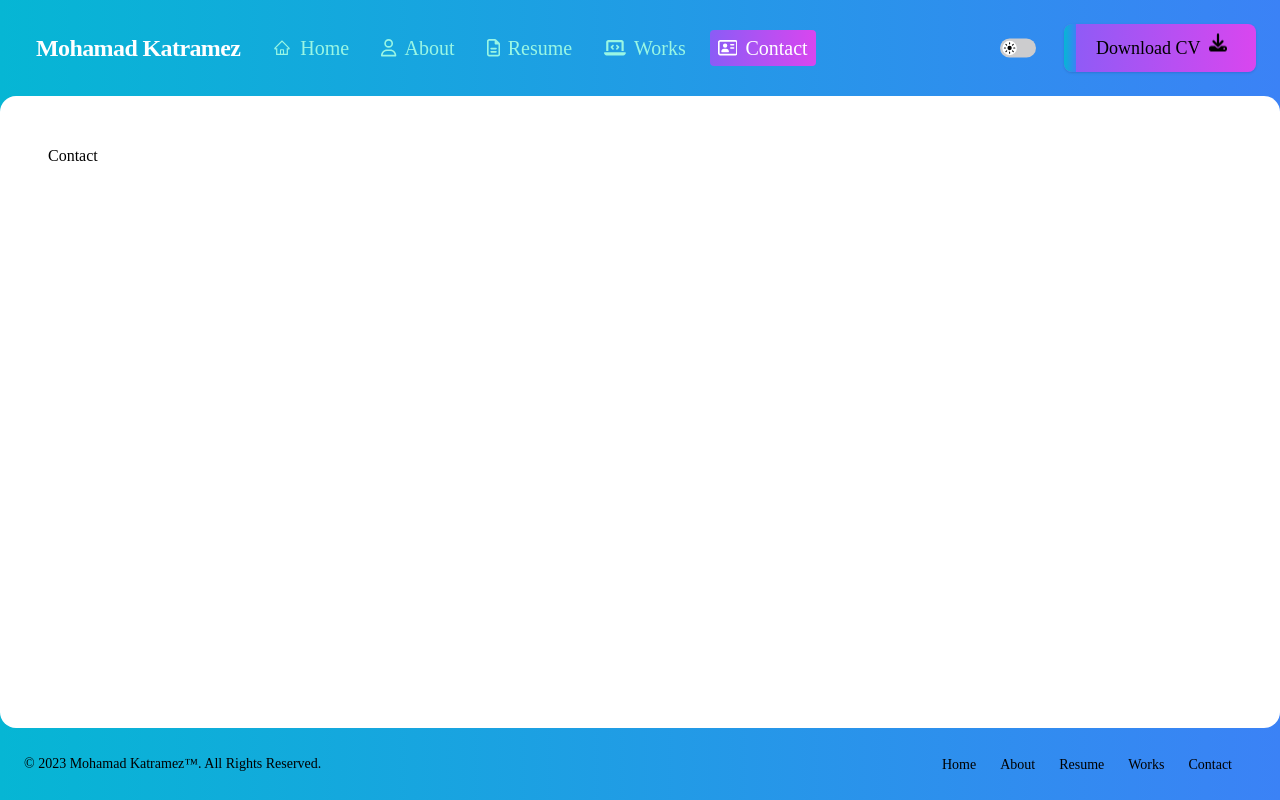
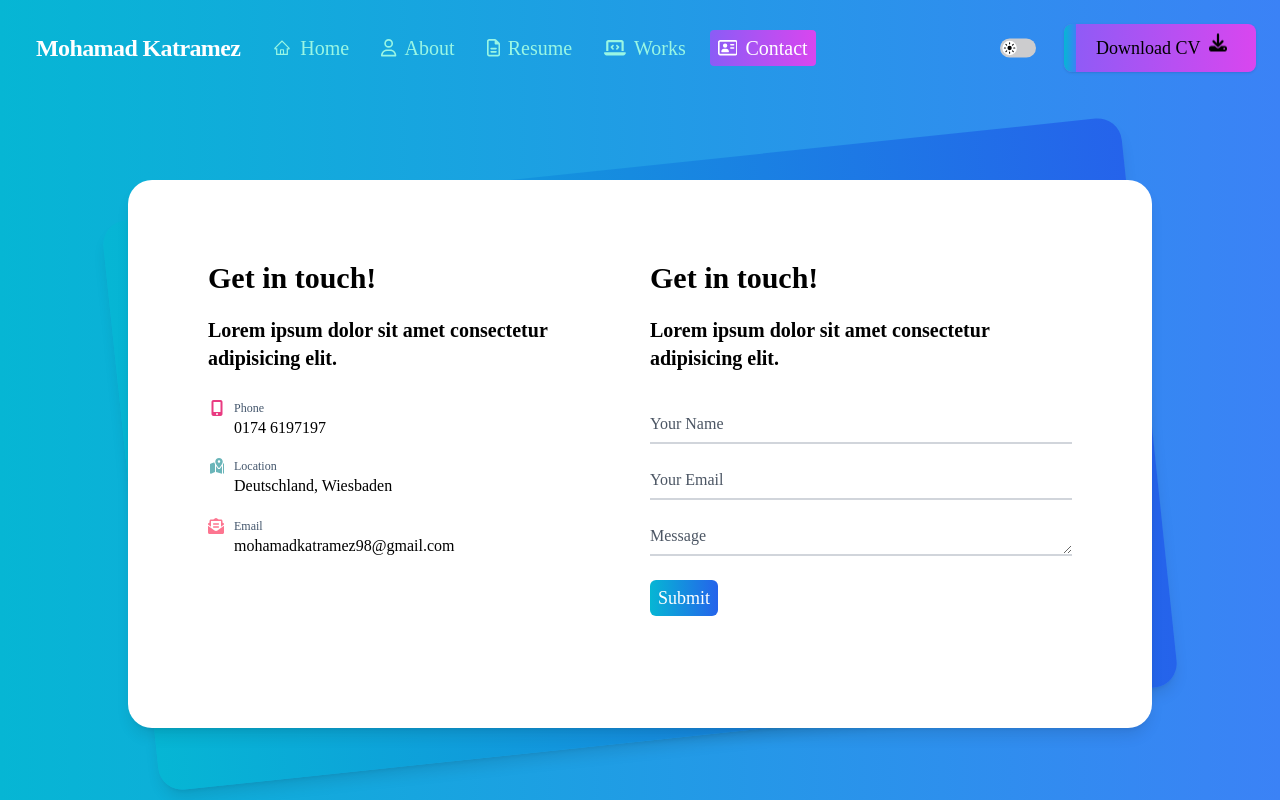
Before and after one commit to the1Lion/portfolio, a Vue app: page /contact in a window 1280 px wide. Built offline with nearby package versions, Linux system fonts and the light colour scheme.

Commit message:
create the contact component

```diff
--- /dev/null
+++ b/src/components/Contact/ContactIcons.vue
@@ -0,0 +1,58 @@
+<script>
+export default {
+  name: "ContactIcons"
+}
+</script>
+
+<template>
+    <div class="flex py-2">
+        <span
+            class="flex-shrink-0 text-[#E93B81]">
+        <svg stroke="currentColor"
+             fill="currentColor"
+             stroke-width="0"
+             viewBox="0 0 320 512"
+             height="1em" width="1em" xmlns="http://www.w3.org/2000/svg"><!--! Font Awesome Free 6.4.2 by @fontawesome - https://fontawesome.com License - https://fontawesome.com/license (Commercial License) Copyright 2023 Fonticons, Inc. --><path
+            d="M16 64C16 28.7 44.7 0 80 0H304c35.3 0 64 28.7 64 64V448c0 35.3-28.7 64-64 64H80c-35.3 0-64-28.7-64-64V64zM224 448a32 32 0 1 0 -64 0 32 32 0 1 0 64 0zM304 64H80V384H304V64z"/></svg>
+      </span>
+      <div class="text-left ml-2.5"><p class="text-xs text-[#44566C]">Phone</p>
+        <p class="break-all"><a class="hover:text-[#FA5252] duration-300 transition"
+                                                :href="'tel:' + $constants.PHONE_NUMBER">{{
+            $constants.PHONE_NUMBER
+          }}</a>
+        </p></div>
+    </div>
+    <div class="flex py-2.5 ">
+      <span
+        class="flex-shrink-0 text-[#6AB5B9]">
+        <svg stroke="currentColor"
+             fill="currentColor"
+             stroke-width="0"
+             viewBox="0 0 384 512"
+             height="1em" width="1em"
+             xmlns="http://www.w3.org/2000/svg"><!--! Font Awesome Free 6.4.2 by @fontawesome - https://fontawesome.com License - https://fontawesome.com/license (Commercial License) Copyright 2023 Fonticons, Inc. --><path
+            d="M408 120c0 54.6-73.1 151.9-105.2 192c-7.7 9.6-22 9.6-29.6 0C241.1 271.9 168 174.6 168 120C168 53.7 221.7 0 288 0s120 53.7 120 120zm8 80.4c3.5-6.9 6.7-13.8 9.6-20.6c.5-1.2 1-2.5 1.5-3.7l116-46.4C558.9 123.4 576 135 576 152V422.8c0 9.8-6 18.6-15.1 22.3L416 503V200.4zM137.6 138.3c2.4 14.1 7.2 28.3 12.8 41.5c2.9 6.8 6.1 13.7 9.6 20.6V451.8L32.9 502.7C17.1 509 0 497.4 0 480.4V209.6c0-9.8 6-18.6 15.1-22.3l122.6-49zM327.8 332c13.9-17.4 35.7-45.7 56.2-77V504.3L192 449.4V255c20.5 31.3 42.3 59.6 56.2 77c20.5 25.6 59.1 25.6 79.6 0zM288 152a40 40 0 1 0 0-80 40 40 0 1 0 0 80z"/></svg>
+      </span>
+      <div class="text-left ml-2.5"><p class="text-xs text-[#44566C]">Location</p>
+        <p class="break-all">{{
+            $constants.USER_COUNTRY
+          }}</p></div>
+    </div>
+    <div class="flex py-2.5 ">
+      <span
+        class="flex-shrink-0 text-[#FD7590]"><svg stroke="currentColor"
+                                                  fill="currentColor"
+                                                  stroke-width="0"
+                                                  viewBox="0 0 512 512"
+                                                  height="1em" width="1em"
+                                                  xmlns="http://www.w3.org/2000/svg"><path
+        d="M176 216h160c8.84 0 16-7.16 16-16v-16c0-8.84-7.16-16-16-16H176c-8.84 0-16 7.16-16 16v16c0 8.84 7.16 16 16 16zm-16 80c0 8.84 7.16 16 16 16h160c8.84 0 16-7.16 16-16v-16c0-8.84-7.16-16-16-16H176c-8.84 0-16 7.16-16 16v16zm96 121.13c-16.42 0-32.84-5.06-46.86-15.19L0 250.86V464c0 26.51 21.49 48 48 48h416c26.51 0 48-21.49 48-48V250.86L302.86 401.94c-14.02 10.12-30.44 15.19-46.86 15.19zm237.61-254.18c-8.85-6.94-17.24-13.47-29.61-22.81V96c0-26.51-21.49-48-48-48h-77.55c-3.04-2.2-5.87-4.26-9.04-6.56C312.6 29.17 279.2-.35 256 0c-23.2-.35-56.59 29.17-73.41 41.44-3.17 2.3-6 4.36-9.04 6.56H96c-26.51 0-48 21.49-48 48v44.14c-12.37 9.33-20.76 15.87-29.61 22.81A47.995 47.995 0 0 0 0 200.72v10.65l96 69.35V96h320v184.72l96-69.35v-10.65c0-14.74-6.78-28.67-18.39-37.77z"></path></svg></span>
+      <div class="text-left ml-2.5"><p class="text-xs text-[#44566C]">Email</p>
+        <p class="break-all"><a class="hover:text-[#FA5252] duration-300 transition"
+                                                :href="'mailto:' + $constants.USER_EMAIL">{{$constants.USER_EMAIL}}</a></p></div>
+    </div>
+</template>
+
+<style scoped>
+
+</style>
--- /dev/null
+++ b/src/components/Contact/ContactModule.vue
@@ -0,0 +1,16 @@
+<script>
+import ContantForm from "./ContantForm.vue";
+
+export default {
+  name: "ContactModule",
+  components: {ContantForm}
+}
+</script>
+
+<template>
+      <ContantForm/>
+</template>
+
+<style scoped>
+
+</style>
--- /dev/null
+++ b/src/components/Contact/ContantForm.vue
@@ -0,0 +1,84 @@
+<script>
+import ContactIcons from "./ContactIcons.vue";
+
+export default {
+  name: "ContantForm",
+  components: {ContactIcons}
+}
+</script>
+
+<template>
+  <form class="p-6 flex flex-col justify-center">
+    <!-- component -->
+    <div class="relative py-3 sm:max-w-5xl sm:mx-auto">
+      <div
+          class="absolute inset-0 bg-gradient-to-r from-cyan-500 to-blue-600 dark:bg-gradient-to-r
+                dark:from-violet-600 dark:to-fuchsia-700 shadow-lg transform -skew-y-6 sm:skew-y-0 sm:-rotate-6 rounded-3xl">
+      </div>
+      <div class="relative px-4 py-10 bg-white shadow-lg rounded-3xl sm:p-20">
+        <div class="sm:flex gap-5">
+          <div class="max-w-md mx-auto max-[639px]:mb-12">
+            <div>
+              <h1 class="text-2xl font-bold sm:text-3xl mb-5">Get in touch!</h1>
+              <p class="text-xl font-semibold text-black">
+                Lorem ipsum dolor sit amet consectetur adipisicing elit.
+              </p>
+              <div class="mt-5">
+                <contact-icons/>
+              </div>
+            </div>
+
+          </div>
+          <div class="max-w-md mx-auto">
+            <div>
+              <h1 class="text-2xl font-bold sm:text-3xl mb-5">Get in touch!</h1>
+              <p class="text-xl font-semibold text-black">
+                Lorem ipsum dolor sit amet consectetur adipisicing elit.
+              </p>
+            </div>
+            <div class="divide-y divide-gray-200">
+              <div class="py-8 text-base leading-6 space-y-4 text-gray-700 sm:text-lg sm:leading-7">
+                <div class="relative">
+                  <input autocomplete="off" id="name" name="name" type="text"
+                         class="peer placeholder-transparent h-10 w-full border-b-2 border-gray-300 text-gray-900 focus:outline-none focus:borer-rose-600"
+                         placeholder="Name"/>
+                  <label for="name"
+                         class="absolute left-0 -top-3.5 text-gray-600 text-sm peer-placeholder-shown:text-base peer-placeholder-shown:text-gray-440 peer-placeholder-shown:top-2 transition-all peer-focus:-top-3.5 peer-focus:text-gray-600 peer-focus:text-sm">Your
+                    Name</label>
+                </div>
+                <div class="relative">
+                  <input autocomplete="off" id="email" name="email" type="text"
+                         class="peer placeholder-transparent h-10 w-full border-b-2 border-gray-300 text-gray-900 focus:outline-none focus:borer-rose-600"
+                         placeholder="Email"/>
+                  <label for="email"
+                         class="absolute left-0 -top-3.5 text-gray-600 text-sm peer-placeholder-shown:text-base peer-placeholder-shown:text-gray-440 peer-placeholder-shown:top-2 transition-all peer-focus:-top-3.5 peer-focus:text-gray-600 peer-focus:text-sm">Your
+                    Email</label>
+                </div>
+                <div class="relative">
+                      <textarea autocomplete="off" id="message" name="message" type="textarea"
+                                class="peer placeholder-transparent h-10 w-full border-b-2 border-gray-300 text-gray-900 focus:outline-none focus:borer-rose-600"
+                                placeholder="Message"/>
+                  <label for="message"
+                         class="absolute left-0 -top-3.5 text-gray-600 text-sm peer-placeholder-shown:text-base peer-placeholder-shown:text-gray-440 peer-placeholder-shown:top-2 transition-all peer-focus:-top-3.5 peer-focus:text-gray-600 peer-focus:text-sm">
+                    Message</label>
+                </div>
+                <div class="relative">
+                  <button
+                      class="bg-gradient-to-r from-cyan-500 to-blue-600 dark:bg-gradient-to-r dark:from-violet-600 dark:to-fuchsia-700 text-white rounded-md px-2 py-1">
+                    Submit
+                  </button>
+                </div>
+              </div>
+            </div>
+          </div>
+
+        </div>
+      </div>
+    </div>
+  </form>
+
+</template>
+
+<style scoped>
+
+</style>
--- a/src/components/Home/HeroSection.vue
+++ b/src/components/Home/HeroSection.vue
@@ -20,10 +20,10 @@ export default {
     <div class="absolute inset-0 bg-black bg-opacity-50"></div>
     <div class="absolute inset-0 flex flex-col items-center justify-center">
       <h1 class="text-4xl text-white font-bold">
-        <TypingAnimation :animation-style="'animate-typing'" :text="'I`m ' + $constants.USER_NAME"/>
+        <TypingAnimation class="font-mono" :animation-style="'animate-typing'" :text="'I`m ' + $constants.USER_NAME"/>
       </h1>
       <p class="text-xl text-white mt-4">
-        <TypingAnimation animation-style="animate-slowTyping" text="Welcome to my page"/>
+        <TypingAnimation class="font-mono" animation-style="animate-slowTyping" text="Welcome to my page"/>
       </p>
       <div class="mt-10 flex items-center justify-center gap-x-6">
         <a href="/about"
--- a/src/helpers/constants.js
+++ b/src/helpers/constants.js
@@ -1,6 +1,6 @@
 export const SITE_URL = 'https://the1lion.github.io/portfolio/';
 
-// Profile icons
+// Profile icons links
 export const DISCORD_LINK = '/'
 export const FACEBOOK_LINK = '/'
 export const INSTEGRAM_LINK = '/'
--- a/src/views/Contact.vue
+++ b/src/views/Contact.vue
@@ -1,10 +1,11 @@
 <script>
 import Navigation from "../components/Navigation.vue";
 import Footer from "../components/Footer.vue";
+import ContactModule from "../components/Contact/ContactModule.vue";
 
 export default {
   name: "Contact",
-  components: {Footer, Navigation}
+  components: {ContactModule, Footer, Navigation}
 }
 </script>
 
@@ -14,8 +15,8 @@ export default {
     <div class="container mx-auto flex flex-col h-screen">
       <Navigation/>
       <transition appear :duration="550" name="fade">
-      <div class="flex-grow container rounded-2xl px-12 py-12 bg-white dark:bg-[#111111] dark:text-white">
-        <h1>Contact</h1>
+      <div class="flex-grow px-12 py-12">
+        <ContactModule/>
       </div>
       </transition>
       <Footer/>
```
Also changed, not shown: public/images/unsplash_hello.jpg (added).
